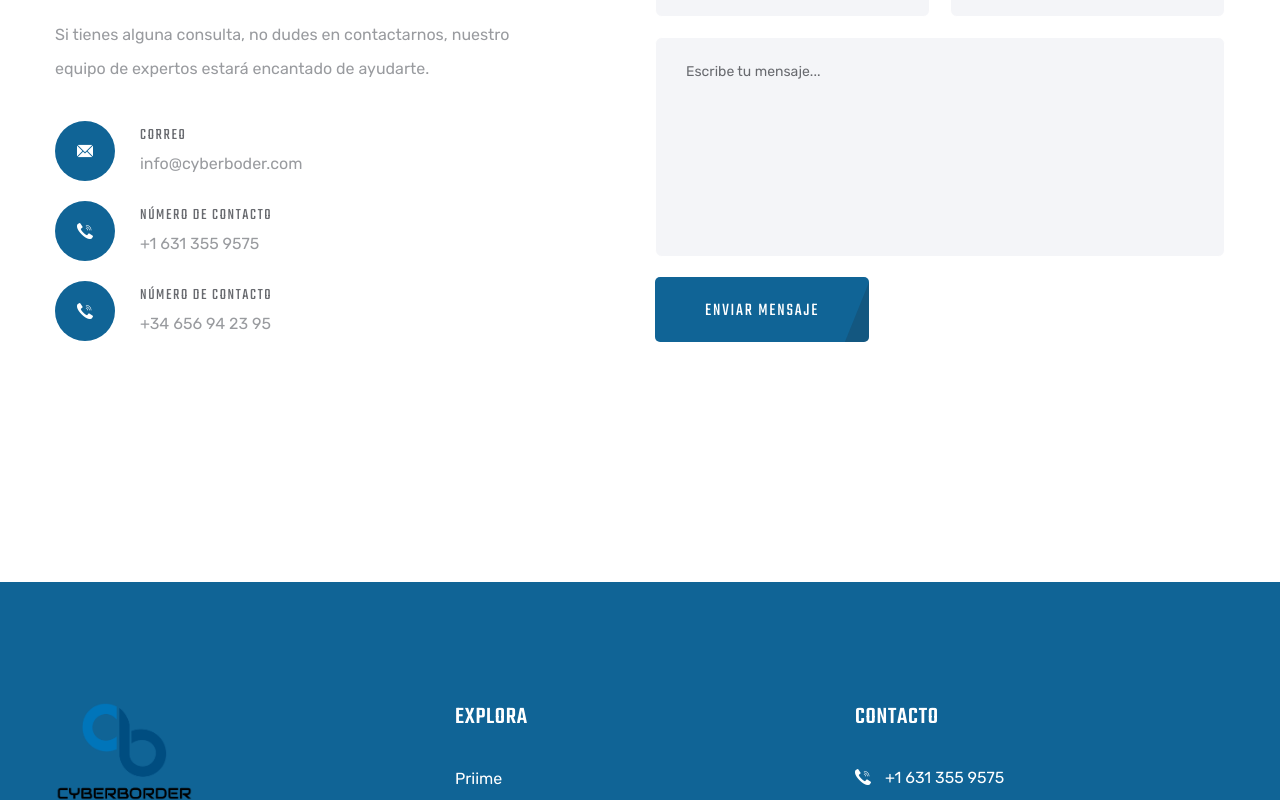
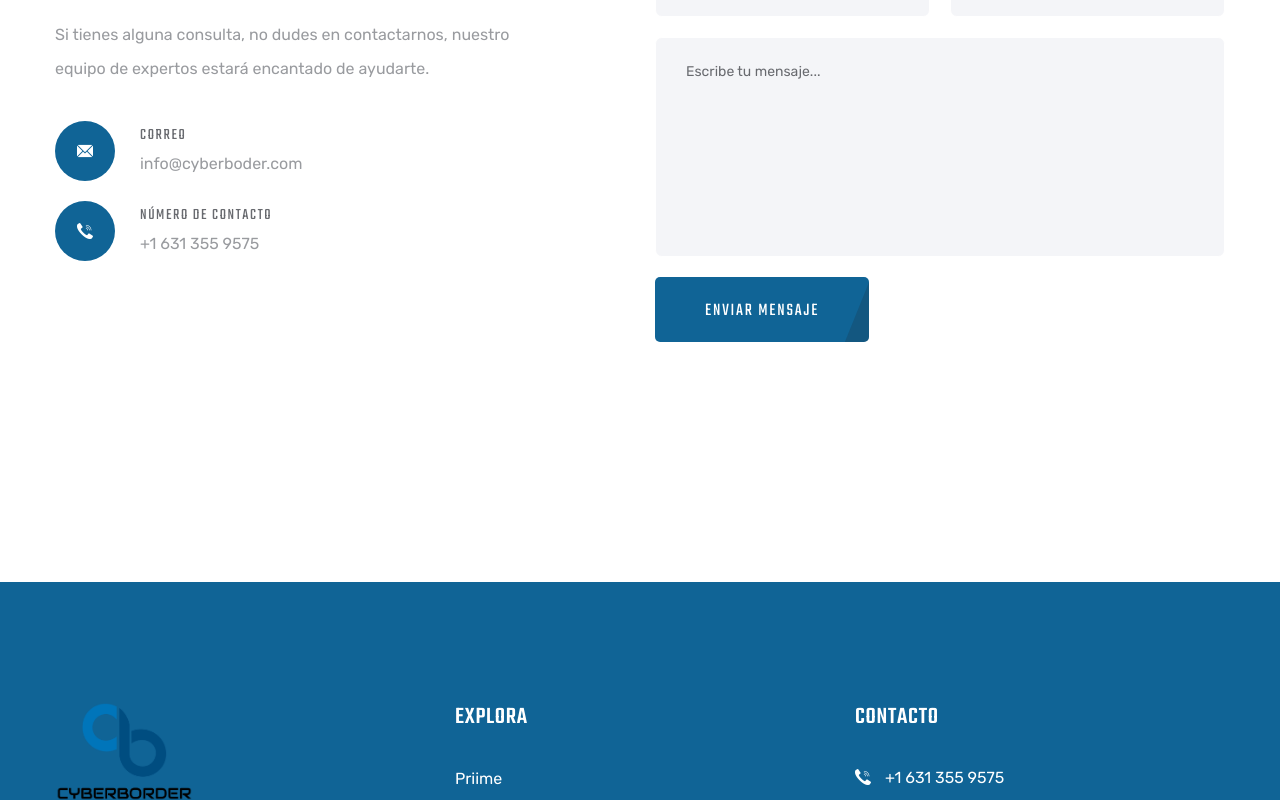
Before and after one commit to MiguelGuevara25/websiteCyberborder, a Next.js app: page /contacto in a window 1280 px wide. Shown: the part 713-1513 px from the top of the page. Built offline with nearby package versions, Linux system fonts and the light colour scheme.

Commit message:
cambios sin fotos sin resolución

```diff
--- a/src/components/GetQuote/GetQuoteTwo.js
+++ b/src/components/GetQuote/GetQuoteTwo.js
@@ -25,11 +25,6 @@
               <div className="text">{text}</div>
               <div className="info">
                 <ul>
-                  {/* <li className="address">
-                    <span className="icon flaticon-pin-1"></span>
-                    <strong>Visítanos</strong>
-                    {address}
-                  </li> */}
                   <li>
                     <span className="icon flaticon-email-2"></span>
                     <strong style={{ color: "#686a6f" }}>Correo</strong>
@@ -41,13 +36,6 @@
                       Número de contacto
                     </strong>
                     <a href={`tel:${phone.split(" ").join("")}`}>{phone}</a>
-                  </li>
-                  <li>
-                    <span className="icon flaticon-call"></span>
-                    <strong style={{ color: "#686a6f" }}>
-                      Número de contacto
-                    </strong>
-                    <a href={`tel:${phone2.split(" ").join("")}`}>{phone2}</a>
                   </li>
                 </ul>
               </div>
--- a/src/components/ProjectSection/SingleProject.js
+++ b/src/components/ProjectSection/SingleProject.js
@@ -28,8 +28,6 @@
       break;
   }
 
-  console.log(urlPartner);
-
   return (
     <SwiperSlide>
       <div className="project-seven__item">
```
Also changed, not shown: src/data/header.js (+1 -20 lines).
